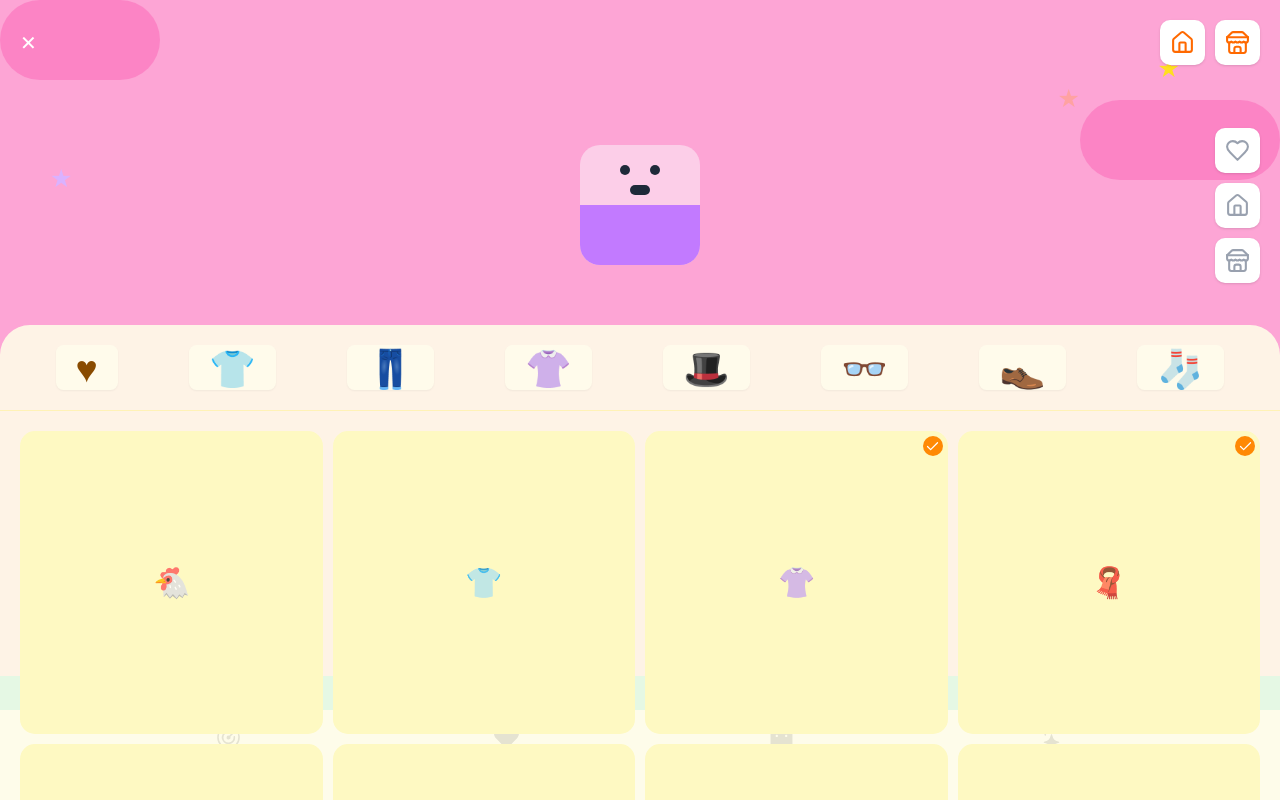
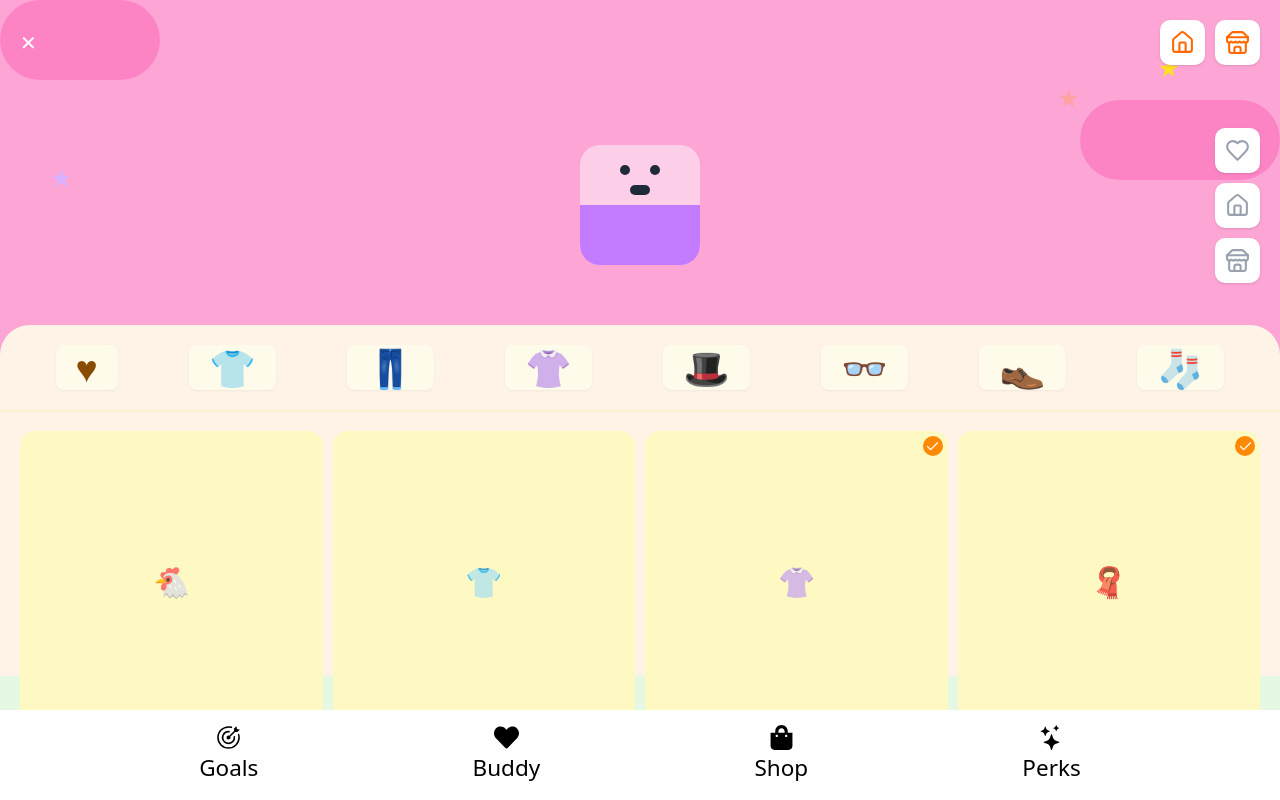
Before and after one commit to JindoKimKor/Conhacks-Team-Force-Push, a React (Vite) app in the folder client/: page /shop in a window 1280 px wide. Shown: the top 800 px of the page. Built offline with nearby package versions, Linux system fonts and the light colour scheme.

Commit message:
TFP-26 fixed z index shop page

```diff
--- a/client/src/pages/shop/Shop.tsx
+++ b/client/src/pages/shop/Shop.tsx
@@ -96,7 +96,7 @@ export default function Shop() {
       </div>
 
       {/* Main Content */}
-      <div className="relative z-10 flex-1 bg-yellow-50/90 rounded-t-3xl">
+      <div className="relative  flex-1 bg-yellow-50/90 rounded-t-3xl">
         {/* Filter Icons */}
         <div className="flex justify-around p-4 border-b border-yellow-200/50  ">
           <Button className="text-yellow-800 text-3xl bg-amber-50 hover:bg-pink-300/30  ">
```
